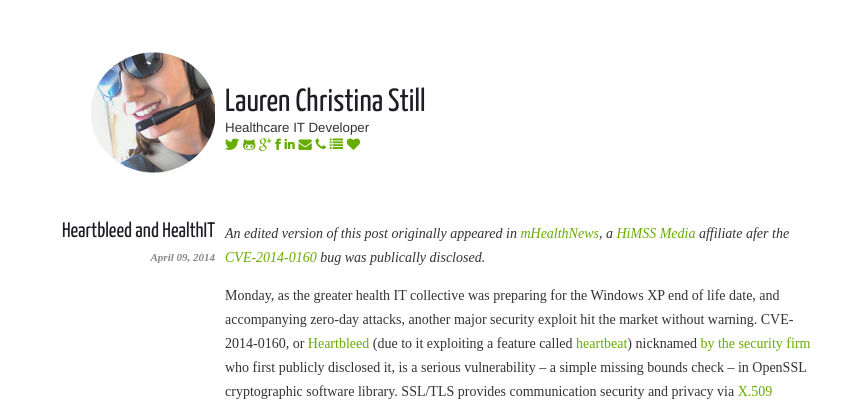
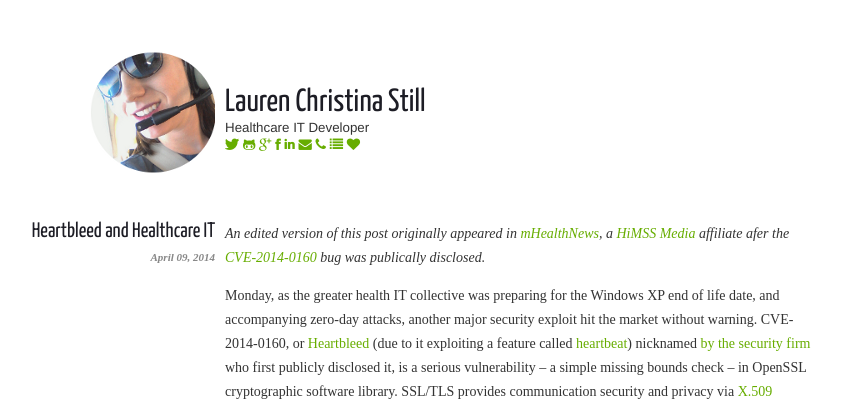
Before and after one commit to laurenstill/laurenstill.github.io, a Jekyll site: the page built from _posts/2014-4-9-heartbleed.markdown, in a window 1280 px wide. Shown: the top 407 px of the page, without its empty margins (220-1063 px from the left). Built offline with Jekyll 4.4.1, drawn with Linux system fonts in a browser that asks for light colours; nearby versions of some CDN libraries.

Commit message:
Update 2014-4-9-heartbleed.markdown

```diff
--- a/_posts/2014-4-9-heartbleed.markdown
+++ b/_posts/2014-4-9-heartbleed.markdown
@@ -1,6 +1,6 @@
 ---
 layout: post
-title: Heartbleed and HealthIT
+title: Heartbleed and Healthcare IT
 catagories: [healhtIT, mHealth, infosec]
 ---
 *An edited version of this post originally appeared in [mHealthNews][mHealthNews], a [HiMSS Media][HiMSS Media] affiliate afer the [CVE-2014-0160][heartbleed] bug was publically disclosed.*
```
